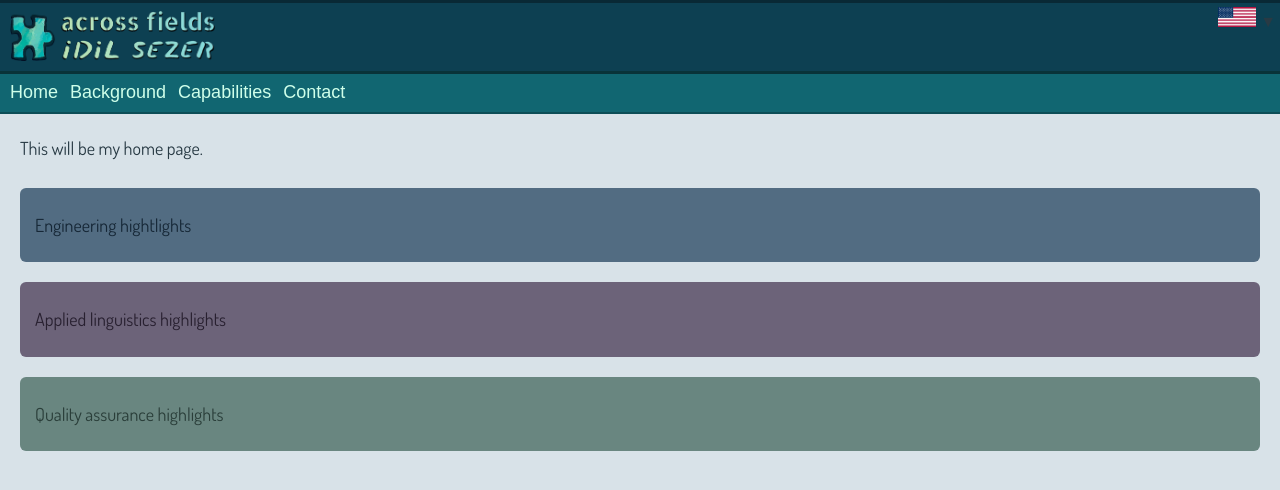
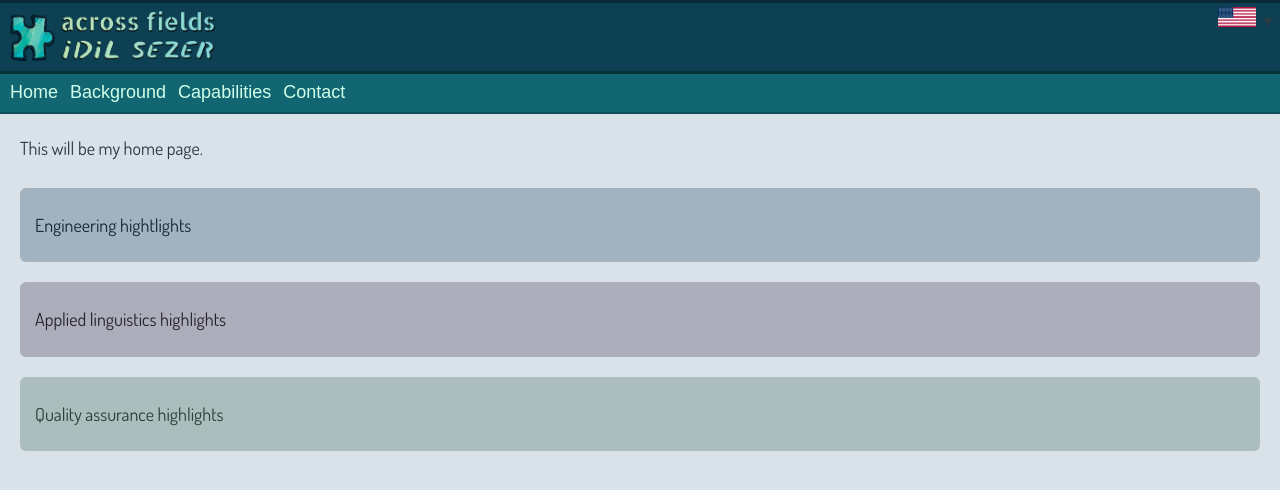
Before and after one commit to acrossfields/idilsezer, a Jekyll site: the page built from en/index.md, in a window 1280 px wide. Shown: the top 490 px of the page. Built offline with Jekyll 4.4.1, drawn with Linux system fonts in a browser that asks for light colours; some web fonts are replaced.

Commit message:
Update style.scss

```diff
--- a/assets/css/style.scss
+++ b/assets/css/style.scss
@@ -88,7 +88,7 @@ body a:hover {
   margin: 20px;
   padding: 8px 15px;
   color: #162736;
-  background-color: rgba(38, 68, 96, 0.75);
+  background-color: rgba(38, 68, 96, 0.3);
   border-radius: 6px;
 }
 
@@ -96,7 +96,7 @@ body a:hover {
   margin: 20px;
   padding: 8px 15px;
   color: #282030;
-  background-color: rgba(72, 57, 85, 0.75);
+  background-color: rgba(72, 57, 85, 0.3);
   border-radius: 6px;
 }
 
@@ -104,6 +104,6 @@ body a:hover {
   margin: 20px;
   padding: 8px 15px;
   color: #2a3e39;
-  background-color: rgba(69, 103, 94, 0.75);
+  background-color: rgba(69, 103, 94, 0.3);
   border-radius: 6px;
 }
```
